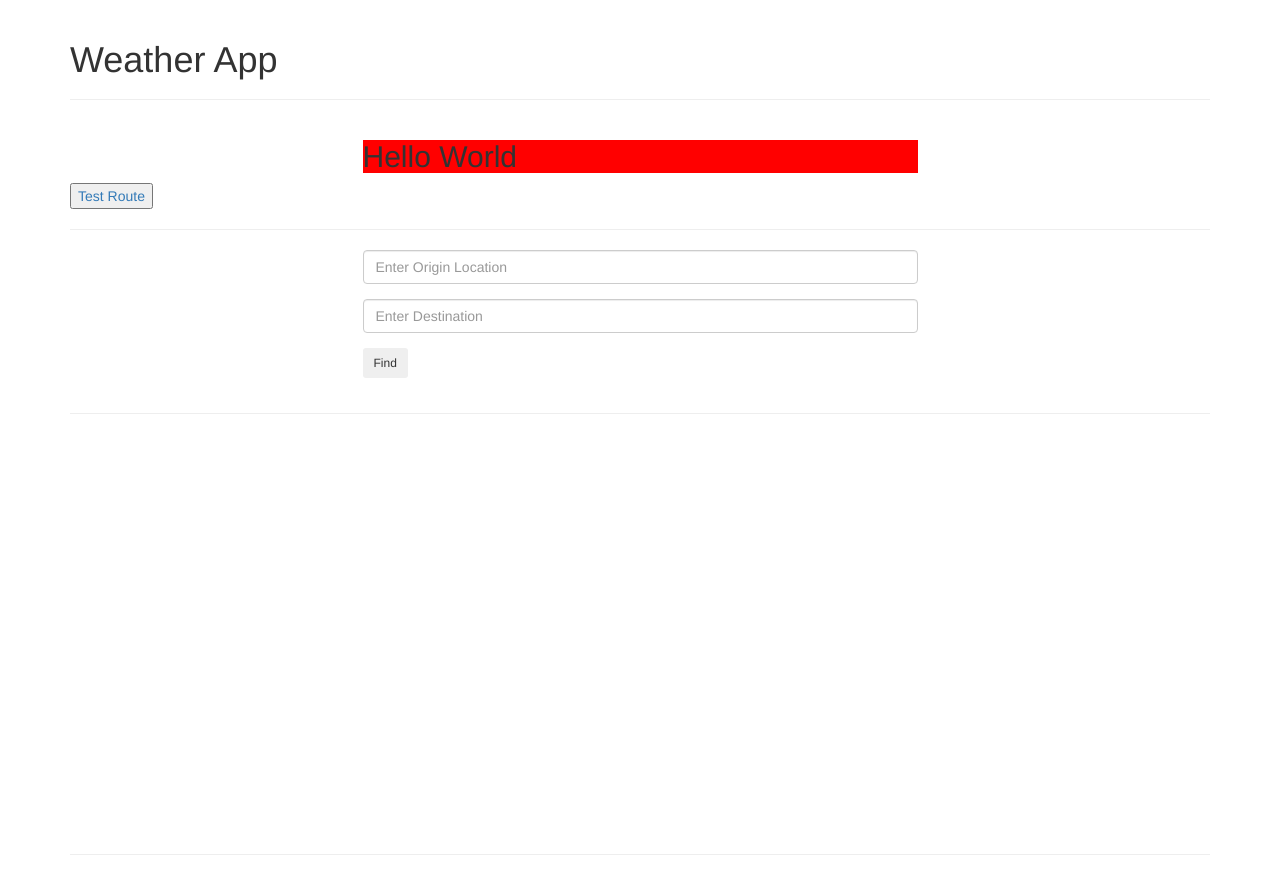
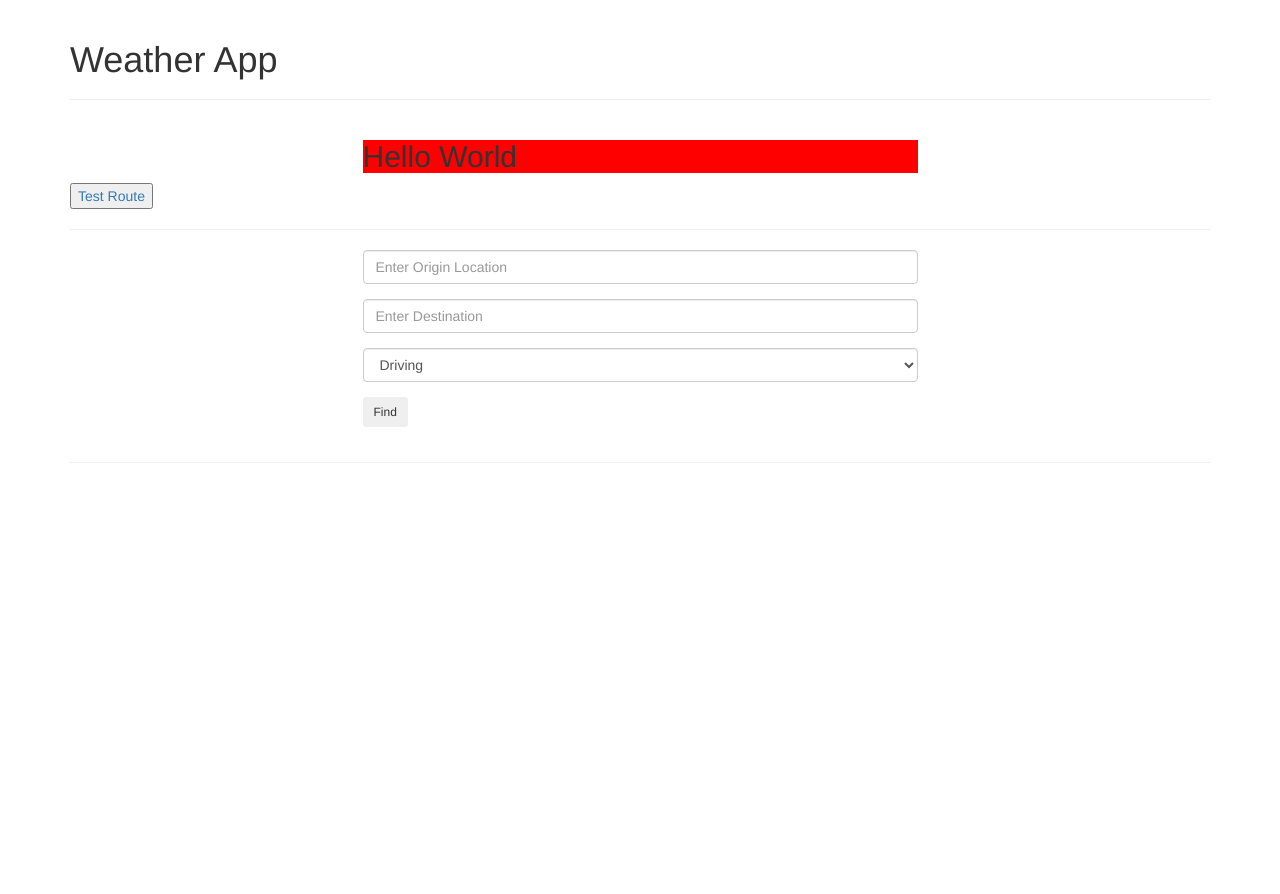
Before and after one commit to Nathan-O/weather_map, a website: page views/index.html in a window 1280 px wide. Shown: the top 894 px of the page. Drawn offline with nearby package versions, Linux system fonts and the light colour scheme; some packages are replaced by stand-ins of ours; files that its build step writes are made by us from their sources; files whose address does not match are found by name.

Commit message:
travel mode select added.

```diff
--- a/public/javascript/app.js
+++ b/public/javascript/app.js
@@ -10,6 +10,8 @@ $(document).ready(function(){
       initMap();
       // console.log("After");
       // console.log(coords);
+      var test = $("#travel-select").val();
+      console.log(test);
    });
 });
 
--- a/views/index.html
+++ b/views/index.html
@@ -76,6 +76,15 @@
                         <input type="text" class="form-control" id="destination-loc" placeholder="Enter Destination">
                      </div>
                      <div class="form-group">
+                        <!-- <input type="select"  id="destination-loc" placeholder="Enter Destination"> -->
+                        <select name="select" class="form-control" id="travel-select" placeholder="Choose Travel...">
+                           <option value="DRIVING">Driving</option>
+                           <option value="WALKING">Walking</option>
+                           <option value="TRANSIT">Transit</option>
+                           <option value="BICYCLING">Bicycle</option>
+                        </select>
+                     </div>
+                     <div class="form-group">
                         <button class="btn btn-sm" id="location-submit">Find</button>
                      </div>
 
```
